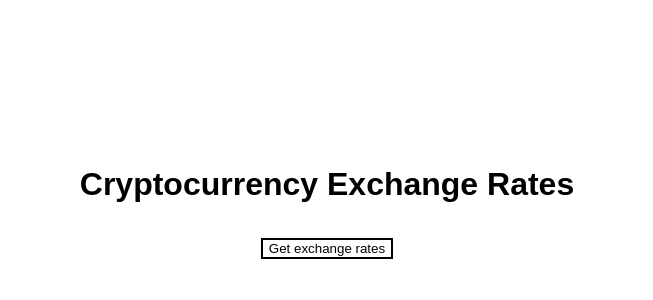
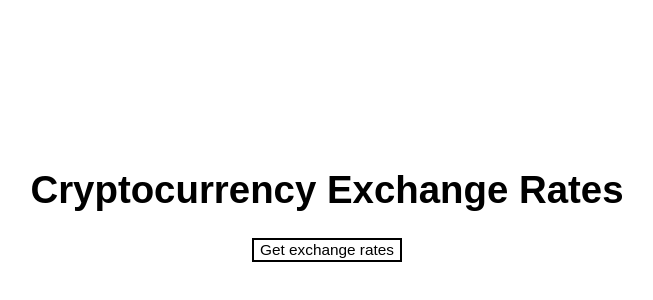
Before and after one commit to jebukowski/exchange, a React app in the folder client/: page /exchange-rates in a window 1280 px wide. Shown: the part 206-506 px from the top of the page, without its empty margins (313-966 px from the left). Built offline with nearby package versions, Linux system fonts and the light colour scheme.

Commit message:
Update document and button font size

```diff
--- a/client/src/components/Button/index.js
+++ b/client/src/components/Button/index.js
@@ -7,7 +7,7 @@ const buttonStyle = {
   borderStyle: 'solid',
   borderColor: 'black',
   backgroundColor: 'white',
-  marginTop: '1em',
+  fontSize: '0.8em',
 };
 
 const Button = ({ clickHandler, isDisabled, children }) => (
--- a/client/src/components/Error/index.js
+++ b/client/src/components/Error/index.js
@@ -7,6 +7,7 @@ const errorStyle = {
   borderStyle: 'solid',
   borderColor: 'red',
   backgroundColor: 'white',
+  marginBottom: '1em',
 };
 
 const Error = ({ children }) => (
--- a/client/src/index.css
+++ b/client/src/index.css
@@ -5,6 +5,7 @@ html {
 body {
   min-height: 100%;
   font-family: sans-serif;
+  font-size: 1.2em;
   display: flex;
   justify-content: center;
   align-items: center;
```
